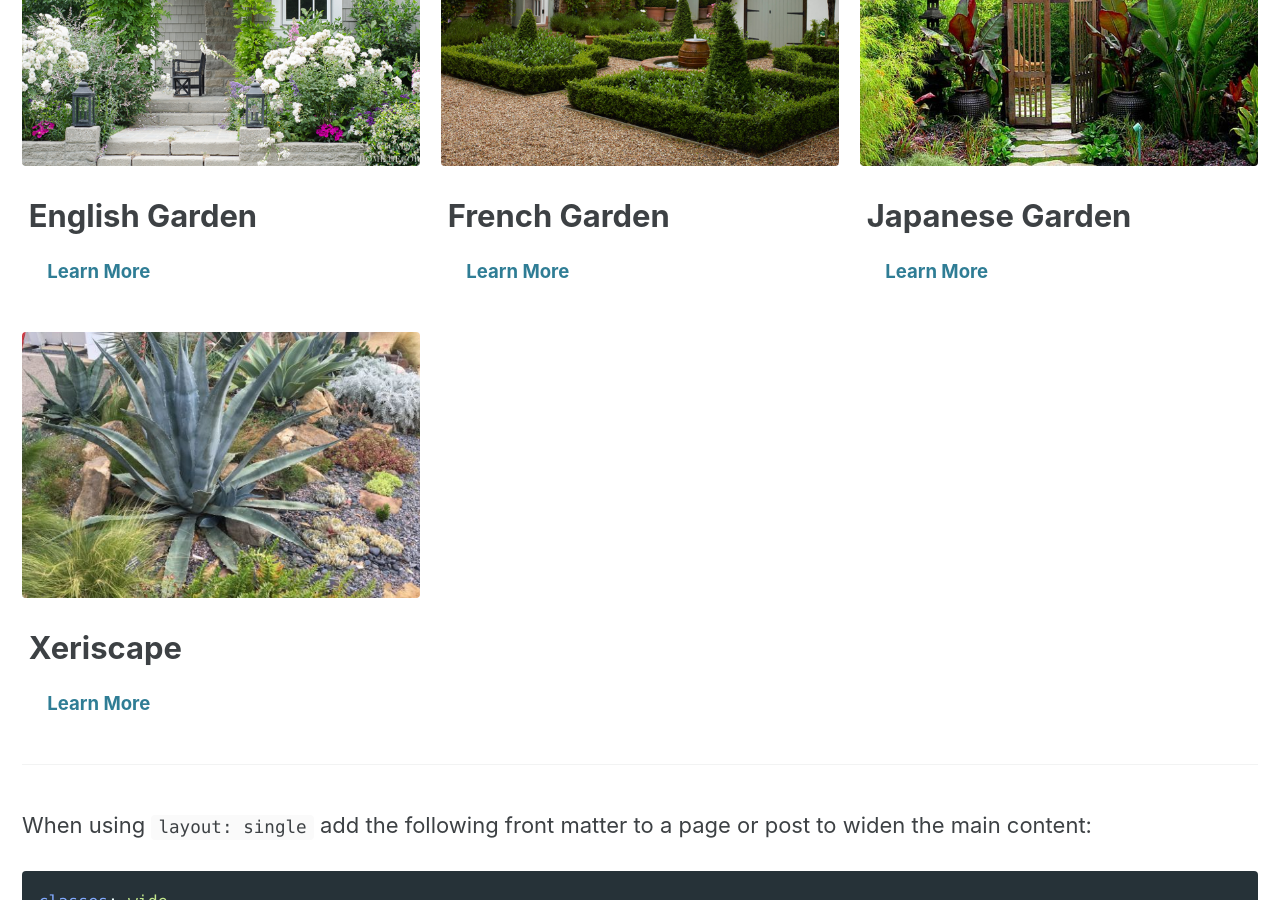
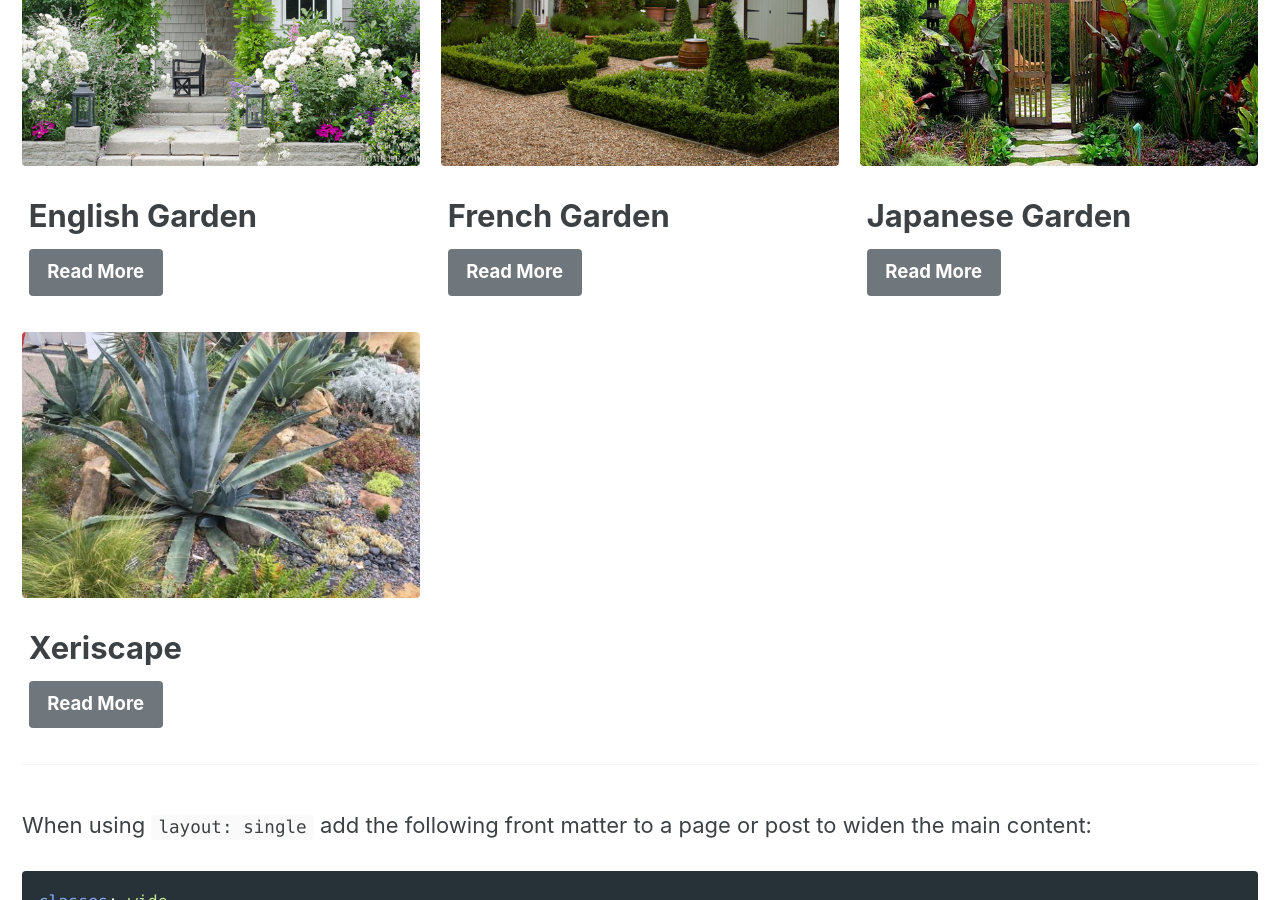
Before and after one commit to VistaPointATX/VistaPointATX.github.io, a Jekyll site: the page built from landscaping.md, in a window 1280 px wide and 900 px high, scrolled down 247 px. Built offline with Jekyll 4.4.1, drawn with Linux system fonts in a browser that asks for light colours; cached includes are drawn as plain includes.

Commit message:
Update landscaping.md

```diff
--- a/landscaping.md
+++ b/landscaping.md
@@ -11,15 +11,23 @@ feature_row:
   - image_path: /assets/images/EngMain.png
     title: "English Garden"
     url: "/english-garden"
+    btn_label: "Read More"
+    btn_class: "btn--primary"
   - image_path: /assets/images/FrMain.png
     title: "French Garden"
     url: "/french-garden"
+    btn_label: "Read More"
+    btn_class: "btn--primary"
   - image_path: /assets/images/JapMain.png
     title: "Japanese Garden"
     url: "/japanese-garden"
+    btn_label: "Read More"
+    btn_class: "btn--primary"
   - image_path: /assets/images/XeriMain.png
     title: "Xeriscape"
     url: "/xeriscape"
+    btn_label: "Read More"
+    btn_class: "btn--primary"
 ---
 
 # Vista Point Landscaping Resources
```
